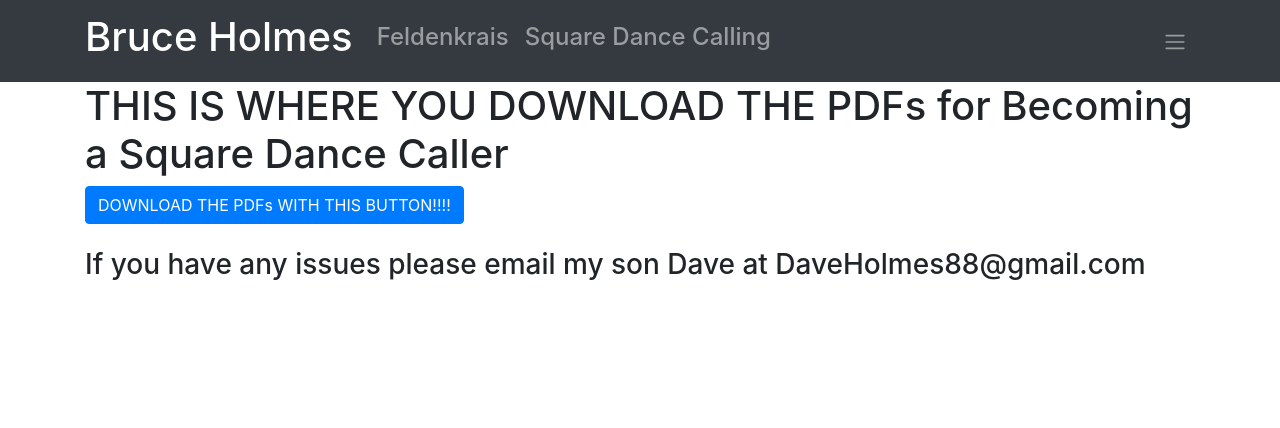
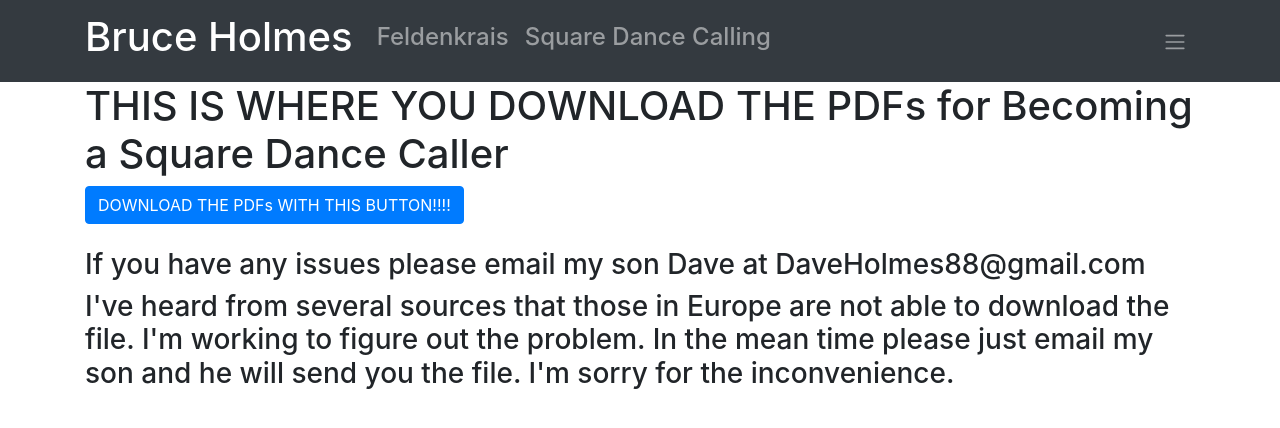
Before and after one commit to daveholmes88/dadwebsite, a React (Create React App) app: page /PayPalBecomingReturn.html in a window 1280 px wide. Shown: the top 428 px of the page. Built offline with nearby package versions, Linux system fonts and the light colour scheme.

Commit message:
Europe info

```diff
--- a/src/components/Becoming/BecomingDownload.js
+++ b/src/components/Becoming/BecomingDownload.js
@@ -9,6 +9,7 @@ export default function BecomingDownload() {
             <a href='/becoming.zip' download><Button >DOWNLOAD THE PDFs WITH THIS BUTTON!!!!</Button></a>
             <br></br><br></br>
             <h3>If you have any issues please email my son Dave at DaveHolmes88@gmail.com</h3>
+            <h3>I've heard from several sources that those in Europe are not able to download the file. I'm working to figure out the problem. In the mean time please just email my son and he will send you the file. I'm sorry for the inconvenience.</h3>
         </Container>
     )
 }
```
